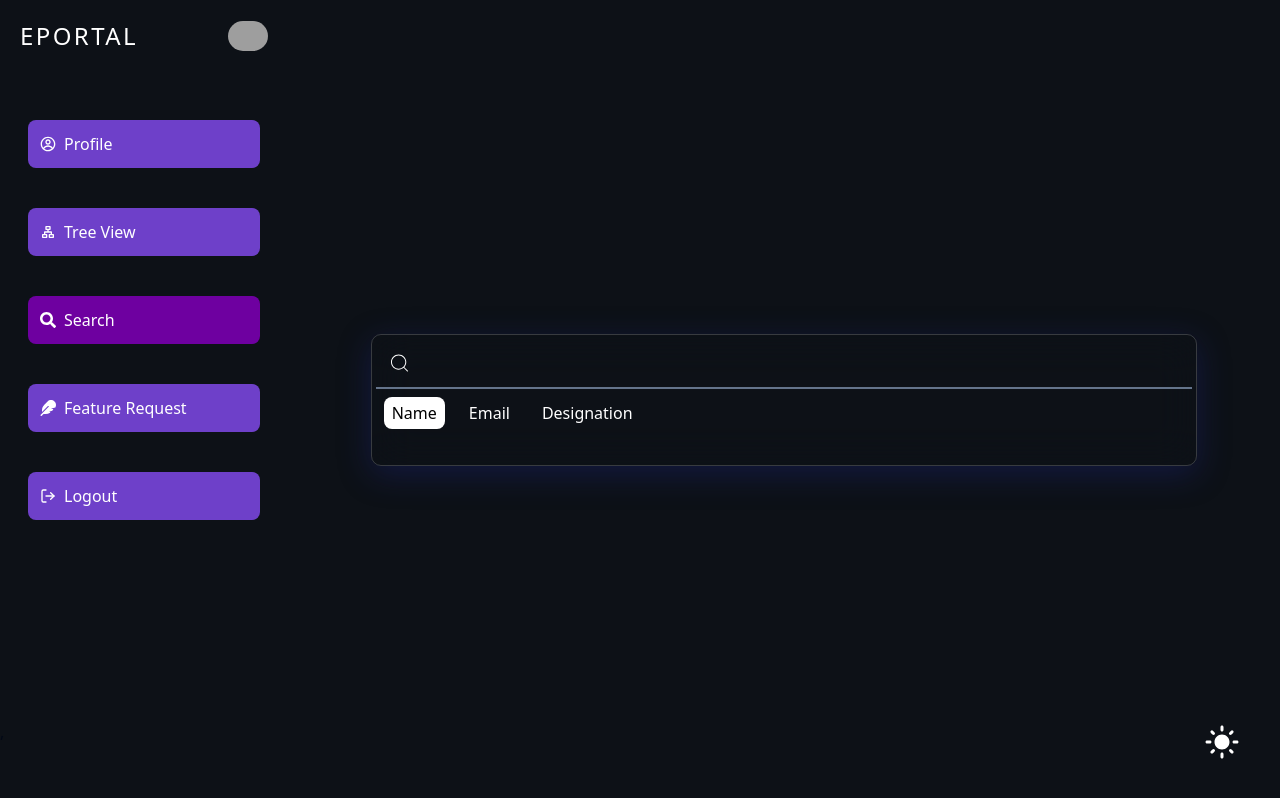
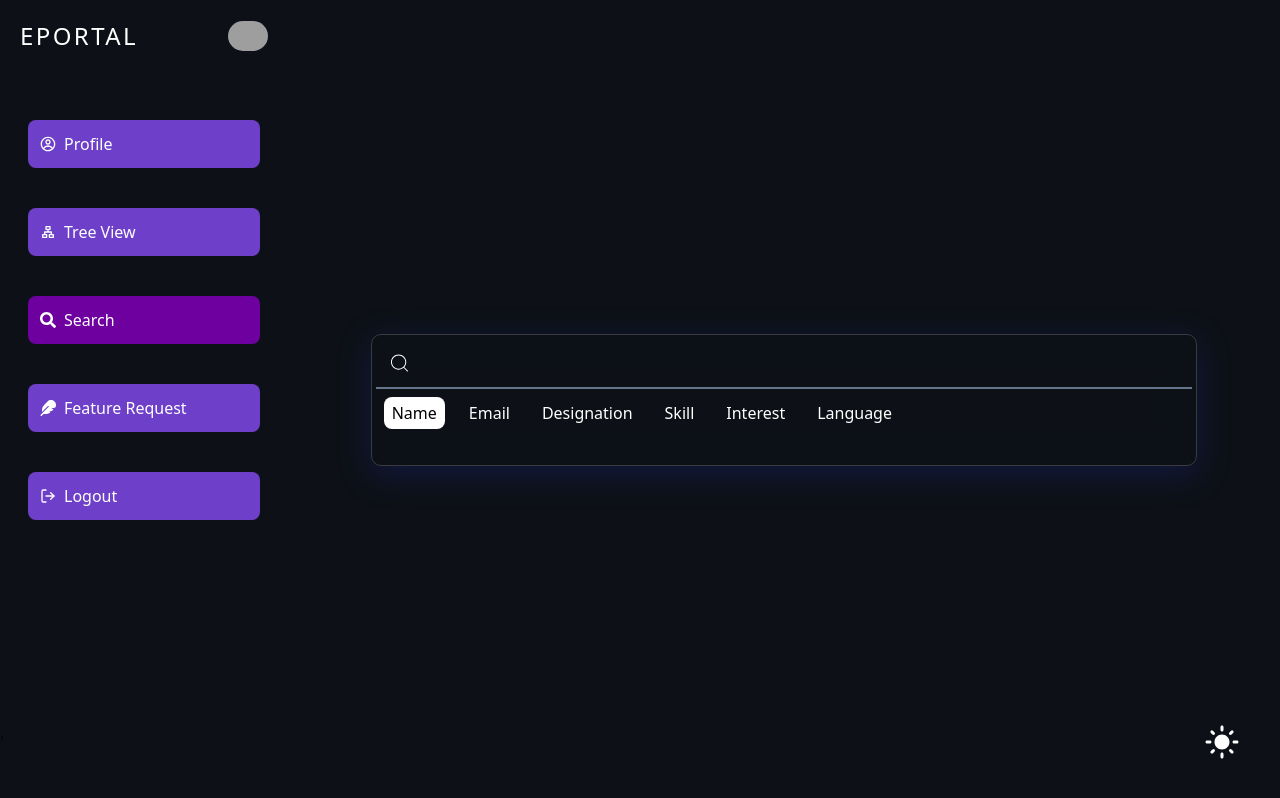
Before and after one commit to Mh-Alim/Employee-portal-frontend, a React (Vite) app: page /user/search in a window 1280 px wide. Built offline with nearby package versions, Linux system fonts and the light colour scheme; grey boxes are pictures that could not be loaded.

Commit message:
search by skills , languages and expertise integrated

```diff
--- a/src/api/Search.ts
+++ b/src/api/Search.ts
@@ -9,12 +9,12 @@ const searchApi = async (queryParam: string, query: string) => {
     return;
   }
   const options = {
-    method: "POST",
+    method: "GET",
     headers: {
       "Content-Type": "application/json",
       token: token,
     },
-    body: JSON.stringify({ query }), // Convert data to JSON string
+    // body: JSON.stringify({ query }), // Convert data to JSON string
   };
   const res = await fetch(
     `${import.meta.env.VITE_BACKEND_URL}/search?${queryParam}=${query}`,
--- a/src/pages/Search/SearchEmployee.tsx
+++ b/src/pages/Search/SearchEmployee.tsx
@@ -57,7 +57,9 @@ const SearchEmployee = () => {
       if (border === 1) queryParams = "name";
       if (border === 2) queryParams = "user_email";
       if (border === 3) queryParams = "designation";
-      if (border === 4) queryParams = "expertise";
+      if (border === 4) queryParams = "skill";
+      if (border === 5) queryParams = "interest";
+      if (border === 6) queryParams = "language";
 
       debounce(query, queryParams, setResults, 500);
       console.log("Result is animesh ", results);
@@ -100,10 +102,33 @@ const SearchEmployee = () => {
             border={border}
             setBorder={setBorder}
           />
+
+          <Category
+            name="Skill"
+            count={2}
+            idx={4}
+            border={border}
+            setBorder={setBorder}
+          />
+          <Category
+            name="Interest"
+            count={2}
+            idx={5}
+            border={border}
+            setBorder={setBorder}
+          />
+          <Category
+            name="Language"
+            count={2}
+            idx={6}
+            border={border}
+            setBorder={setBorder}
+          />
         </div>
         {/* // show search Results */}
         <div className=" transition-all duration-1000 h-fit max-h-[40vh] my-3 overflow-y-auto ">
-          {results.map(
+          {results &&
+            results.map(
               (user: SearchDataType) =>
                 user.id && (
                   <User
@@ -130,7 +155,7 @@ const User = ({ name, email, img }: UserType) => {
   return (
     <div
       onClick={(e) => {
-        navigate(`/user/search/${email}`,{state: {isSearched: true}});
+        navigate(`/user/search/${email}`, { state: { isSearched: true } });
       }}
       className=" cursor-pointer  p-3 flex gap-3 items-center my-3 "
     >
```
Lines whose indentation alone changed are shown as unchanged.
